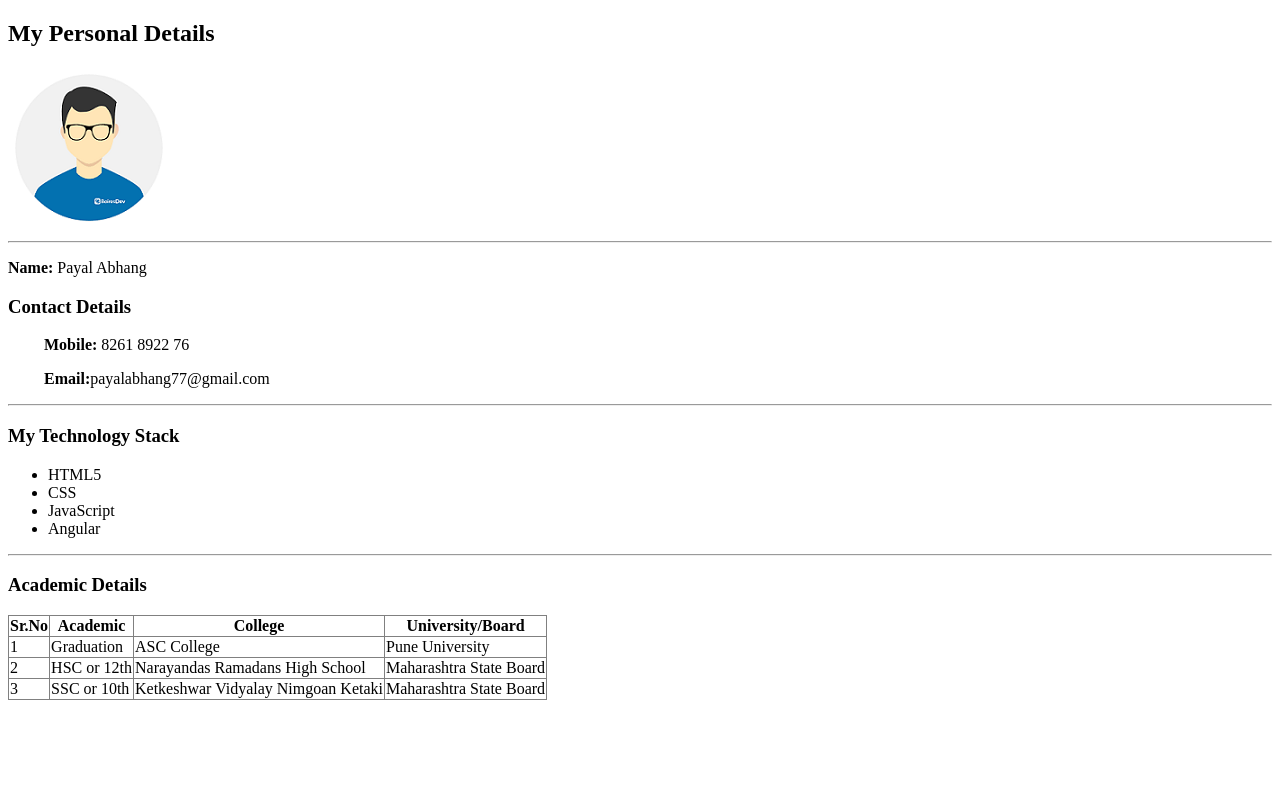
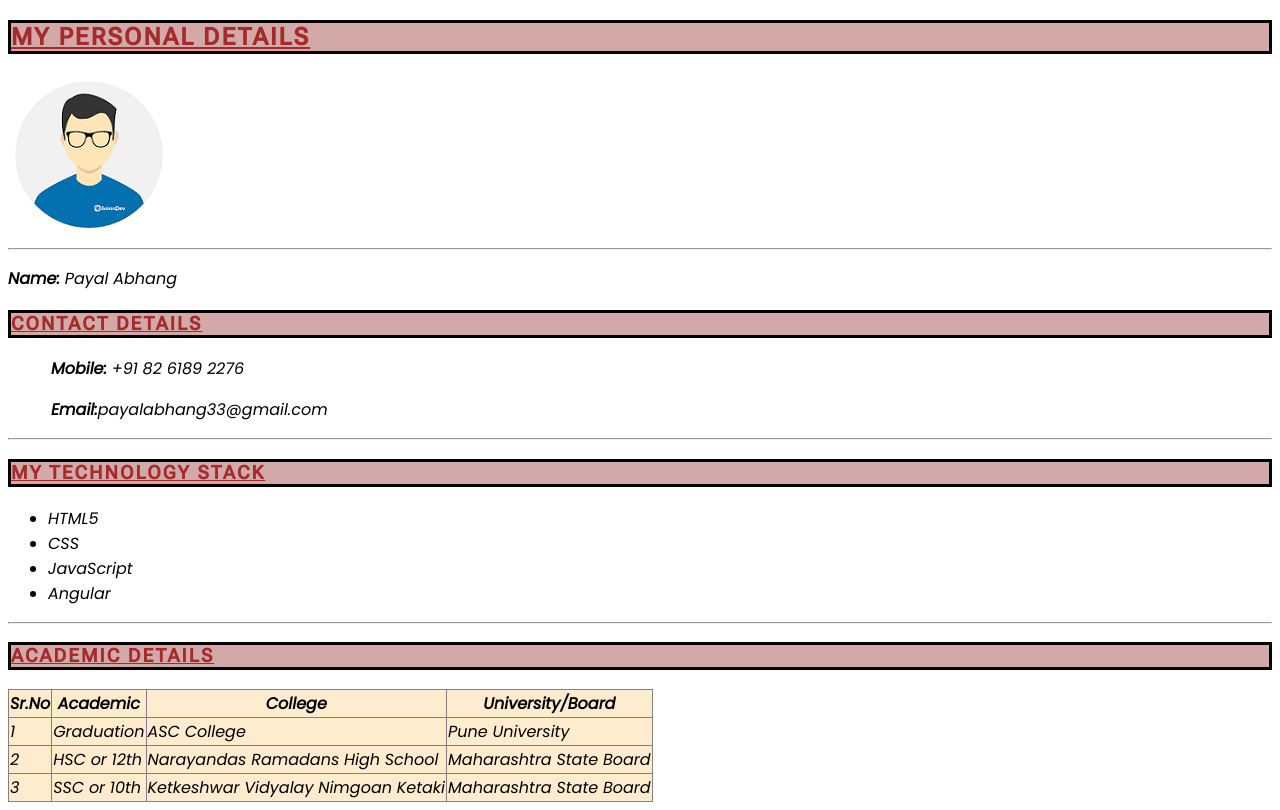
Before and after one commit to payalabhang77/MyProfile, a plain HTML site: page personalDetails.html in a window 1280 px wide. Drawn offline with Linux system fonts and the light colour scheme.

Commit message:
Design personalDetails page
Design personalDetails page

```diff
--- a/personalDetails.html
+++ b/personalDetails.html
@@ -4,6 +4,41 @@
     <meta charset="UTF-8">
     <meta name="viewport" content="width=device-width, initial-scale=1.0">
     <title>Details</title>
+    <link rel="preconnect" href="https://fonts.googleapis.com">
+    <link rel="preconnect" href="https://fonts.gstatic.com" crossorigin>
+    <link href="https://fonts.googleapis.com/css2?family=Poppins:ital@1&family=Roboto+Flex:opsz,wght@8..144,500&display=swap" rel="stylesheet">
+    <style>
+        h2{
+            font-family: 'Roboto Flex', sans-serif;
+            color: brown;
+            text-decoration: underline;
+            text-transform: uppercase;
+            letter-spacing: 2px;
+            background-color:rgb(210, 168, 168);
+            border-style: solid;
+            border-color: black;
+        }
+        h3{
+            font-family: 'Roboto Flex', sans-serif;
+            color: brown;
+            text-decoration: underline;
+            text-transform: uppercase;
+            letter-spacing: 2px;
+            background-color:rgb(210, 168, 168);
+            border-style: solid;
+            border-color: black;
+        }
+        table{
+            background-color: blanchedalmond;
+            font-family: 'Poppins', sans-serif;
+        }
+        .stack{
+            font-family: 'Poppins', sans-serif;
+        }
+        p{
+            font-family: 'Poppins', sans-serif;
+        }
+    </style>
 </head>
 <body>
     <h2>My Personal Details</h2>
@@ -11,11 +46,11 @@
     <hr>
     <p><strong>Name: </strong> Payal Abhang </p>
     <h3>Contact Details</h3>
-    <p><strong>&nbsp;&nbsp;&nbsp;&nbsp;&nbsp;&nbsp;&nbsp;&nbsp; Mobile: </strong>8261 8922 76</p>
-    <p><strong>&nbsp;&nbsp;&nbsp;&nbsp;&nbsp;&nbsp;&nbsp;&nbsp; Email:</strong>payalabhang77@gmail.com</p>
+    <p><strong>&nbsp;&nbsp;&nbsp;&nbsp;&nbsp;&nbsp;&nbsp;&nbsp; Mobile: </strong>+91 82 6189 2276</p>
+    <p><strong>&nbsp;&nbsp;&nbsp;&nbsp;&nbsp;&nbsp;&nbsp;&nbsp; Email:</strong>payalabhang33@gmail.com</p>
     <hr>
     <h3>My Technology Stack</h3>
-    <ul>
+    <ul class="stack">
         <li>HTML5</li>
         <li>CSS</li>
         <li>JavaScript</li>
```
